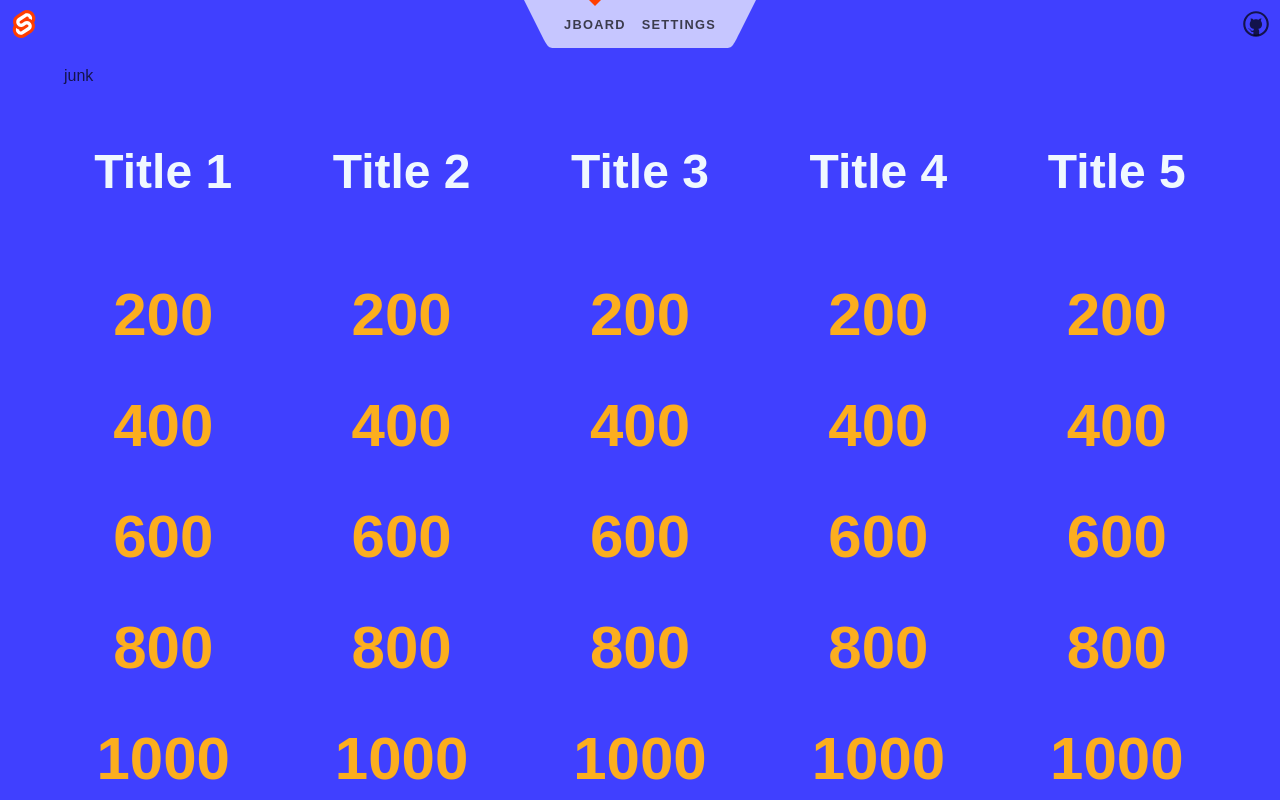
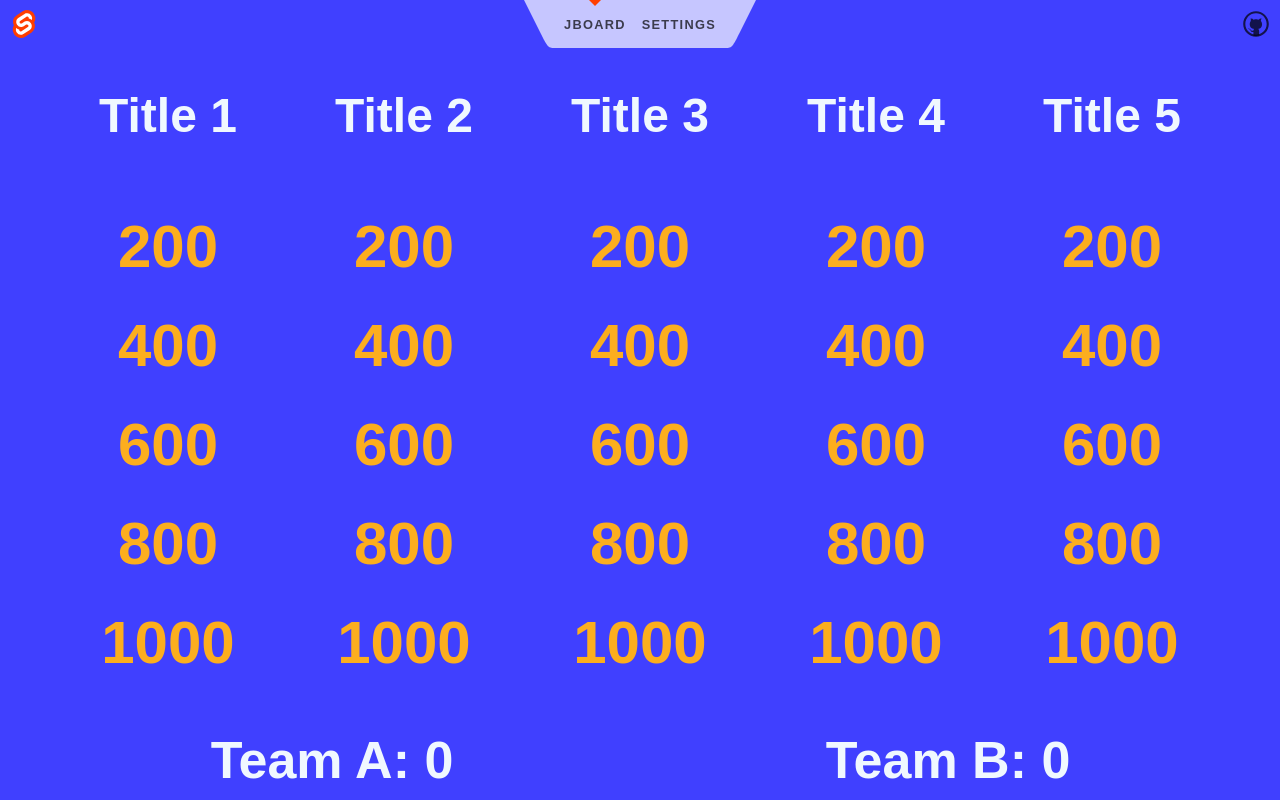
Before and after one commit to paybosllc/jsvelteparty, a SvelteKit app: page / in a window 1280 px wide. Shown: the top 800 px of the page. Built offline with nearby package versions, Linux system fonts and the light colour scheme.

Commit message:
More updates on layout

```diff
--- a/src/routes/+page.svelte
+++ b/src/routes/+page.svelte
@@ -19,6 +19,7 @@
 	/**
 	 * @param {string | number} number
 	 */
+
 	function doColumnUpdate(number) {
 		const gridDiv = document.getElementById("myGridId");
 		gridDiv?.style.setProperty('grid-template-columns', 'repeat(' + number + ', 1fr)')
@@ -26,25 +27,14 @@
 
 	onMount(() => {
 		console.log("onMount")
-		if (!$gameCategories) $gameCategories = "Title 1,Title 2,Title 3,Title 4, Title 5"
-		if (!$numberOfQuestions) $numberOfQuestions = 5
 
-		$scoreTeamA = 0
-		$scoreTeamB = 0
-
-		// categories = $gameCategories;
-		titles = $gameCategories.split(",")
-		questions = $numberOfQuestions
-
-		doColumnUpdate(titles.length)
+		doColumnUpdate(titles.length || 5)
 		console.log("End of onMount")
 	})
 
 </script>
 
 <div>
-	<p>junk</p>
-	{#if titles}
 	<div class="mygrid" id="myGridId">
 		<!-- place the categorie titles -->
 		{#each titles as title}
@@ -53,7 +43,7 @@
 
 		<!-- create the game board -->
 		{#each Array($numberOfQuestions) as _, row(row)}
-			{#each Array(titles.length) as _, col (col)}
+			{#each Array(titles.length) as _, col(col)}
 				<ToggleCell scoreValue={(row + 1) * 200}/>
 			{/each}
 		{/each}
@@ -63,24 +53,21 @@
 		<h3 class="scorecard">Team A: {$scoreTeamA}</h3>
 		<h3 class="scorecard">Team B: {$scoreTeamB}</h3>
 	</div>
-	{/if}
-	<p>more junk</p>
 </div>
 
 <style>
 
 .mygrid {
-	--columns: ;
-	--rows: ;
+	--columns: 5;
+	--rows: 0;
 	display: grid;
 	grid-template-columns: repeat(var(--columns), 1fr);
 	grid-template-rows: repeat(var(--rows), 1fr);
-	grid-column-gap: 40px;
-	grid-row-gap: 40px;
+	grid-column-gap: 28px;
+	grid-row-gap: 28px;
 	margin: auto;
 	justify-content: center;
 	align-content: center;
-	/* align-items: center; */
 	text-align: center;
 }
 
--- a/src/routes/store.ts
+++ b/src/routes/store.ts
@@ -1,11 +1,6 @@
 import { writable } from 'svelte/store'
-
-// export const scoreTeamA = writable(0);
-// export const scoreTeamB = writable(0);
-// export const gameCategories = writable("Title 1,Title 2,Title 3,Title 4,Title 5");
-// export const numberOfQuestions = writable(5);
 
 export const scoreTeamA = writable(0);
 export const scoreTeamB = writable(0);
-export const gameCategories = writable("");
-export const numberOfQuestions = writable(0);
+export const gameCategories = writable("Title 1,Title 2,Title 3,Title 4,Title 5");
+export const numberOfQuestions = writable(5);
```
